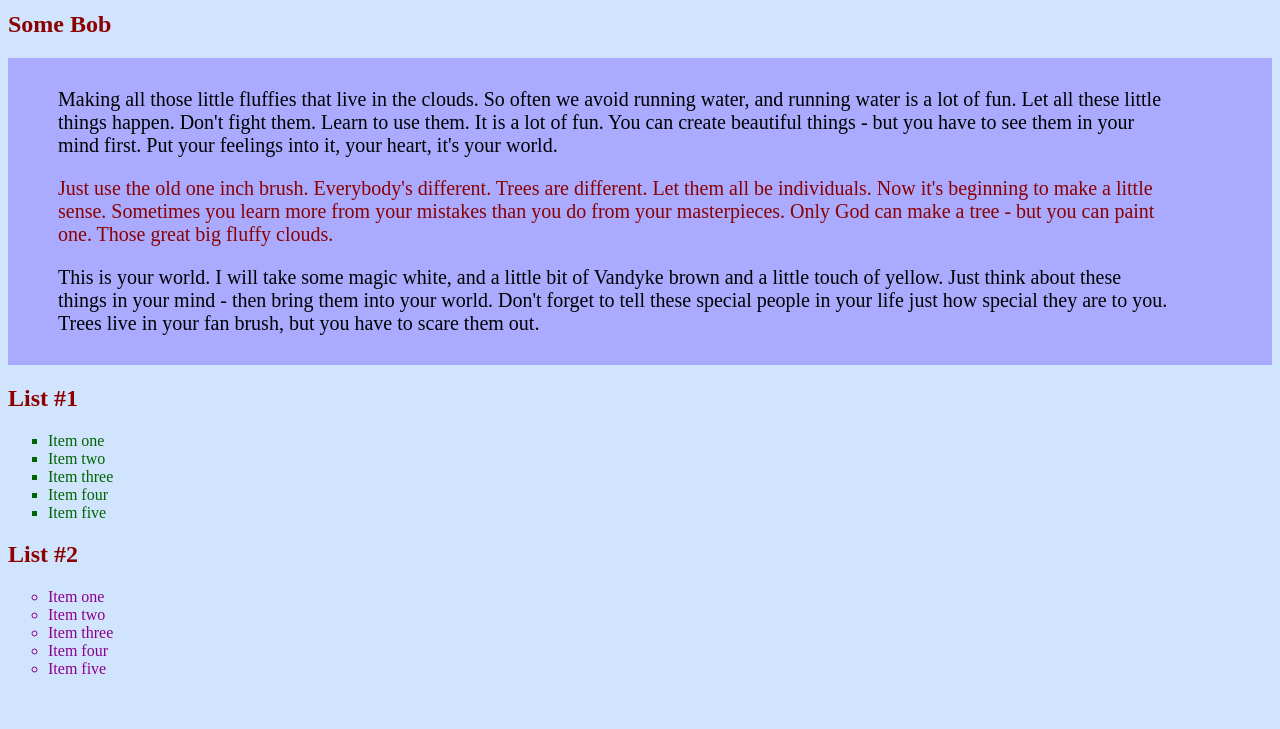
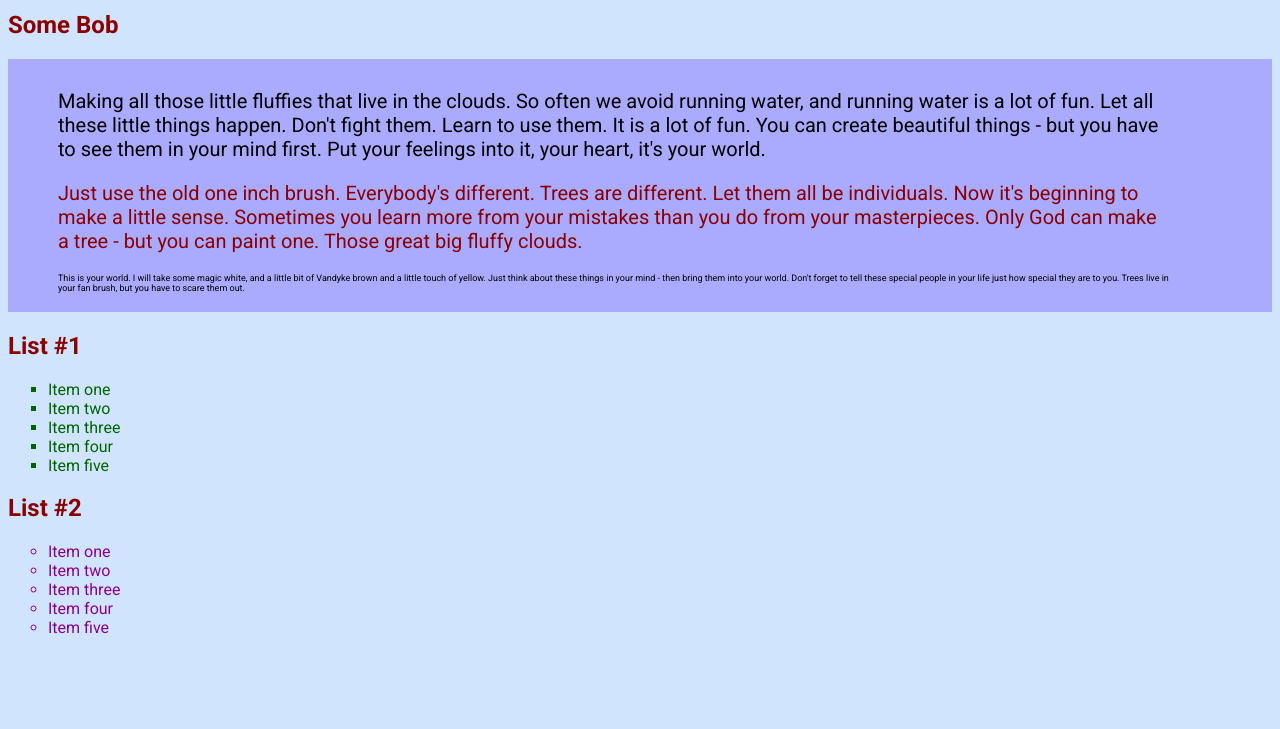
Before and after one commit to swampnet-examples/examples-css, a plain HTML site: page www/index.html in a window 1280 px wide. Shown: the part 71-800 px from the top of the page. Drawn offline with Linux system fonts and the light colour scheme.

Commit message:
Add roboto

```diff
--- a/www/index.html
+++ b/www/index.html
@@ -1,5 +1,6 @@
 <html>
     <head>
+        <link href='https://fonts.googleapis.com/css?family=Roboto:400,700,400italic,700italic' rel='stylesheet' type='text/css'>
         <link rel="stylesheet" href="styles/style.css" />
     </head>
     <body>
@@ -10,7 +11,7 @@
 
             <p class="highlight">Just use the old one inch brush. Everybody's different. Trees are different. Let them all be individuals. Now it's beginning to make a little sense. Sometimes you learn more from your mistakes than you do from your masterpieces. Only God can make a tree - but you can paint one. Those great big fluffy clouds.</p>
 
-            <p>This is your world. I will take some magic white, and a little bit of Vandyke brown and a little touch of yellow. Just think about these things in your mind - then bring them into your world. Don't forget to tell these special people in your life just how special they are to you. Trees live in your fan brush, but you have to scare them out.</p>
+            <p class="smallprint">This is your world. I will take some magic white, and a little bit of Vandyke brown and a little touch of yellow. Just think about these things in your mind - then bring them into your world. Don't forget to tell these special people in your life just how special they are to you. Trees live in your fan brush, but you have to scare them out.</p>
         </div>
 
         <h2>List #1</h2>
--- a/www/styles/style.css
+++ b/www/styles/style.css
@@ -1,4 +1,5 @@
 body {
+    font-family: 'Roboto', sans-serif;
     background-color: #d0e4fe;
 }
 
@@ -14,12 +15,15 @@ h2 {
 }
 
 p {
-    font-family: "Times New Roman";
     font-size: 20px;
 }
 
 p.highlight {
     color: darkred;
+}
+
+p.smallprint {
+    font-size: xx-small;
 }
 
 div.bob {
```
